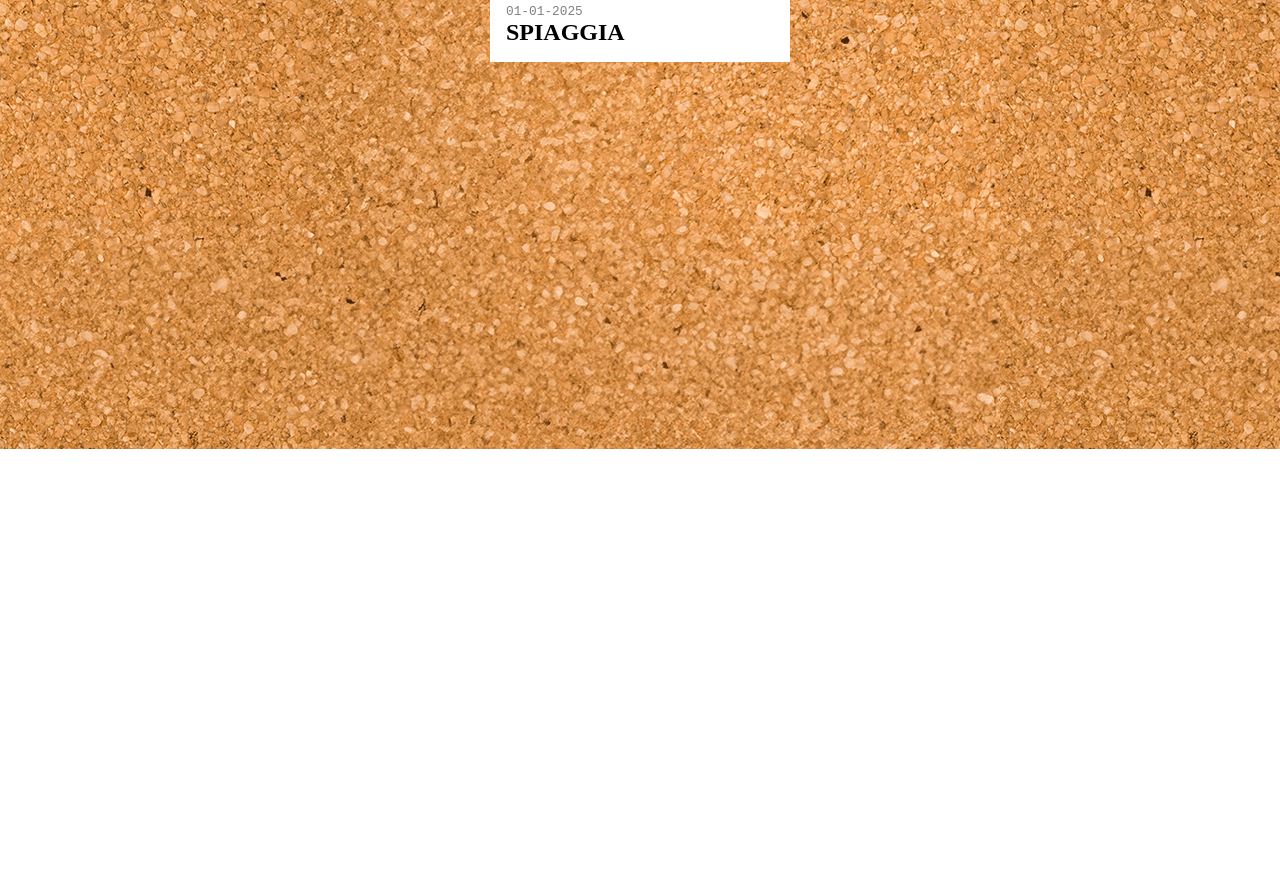
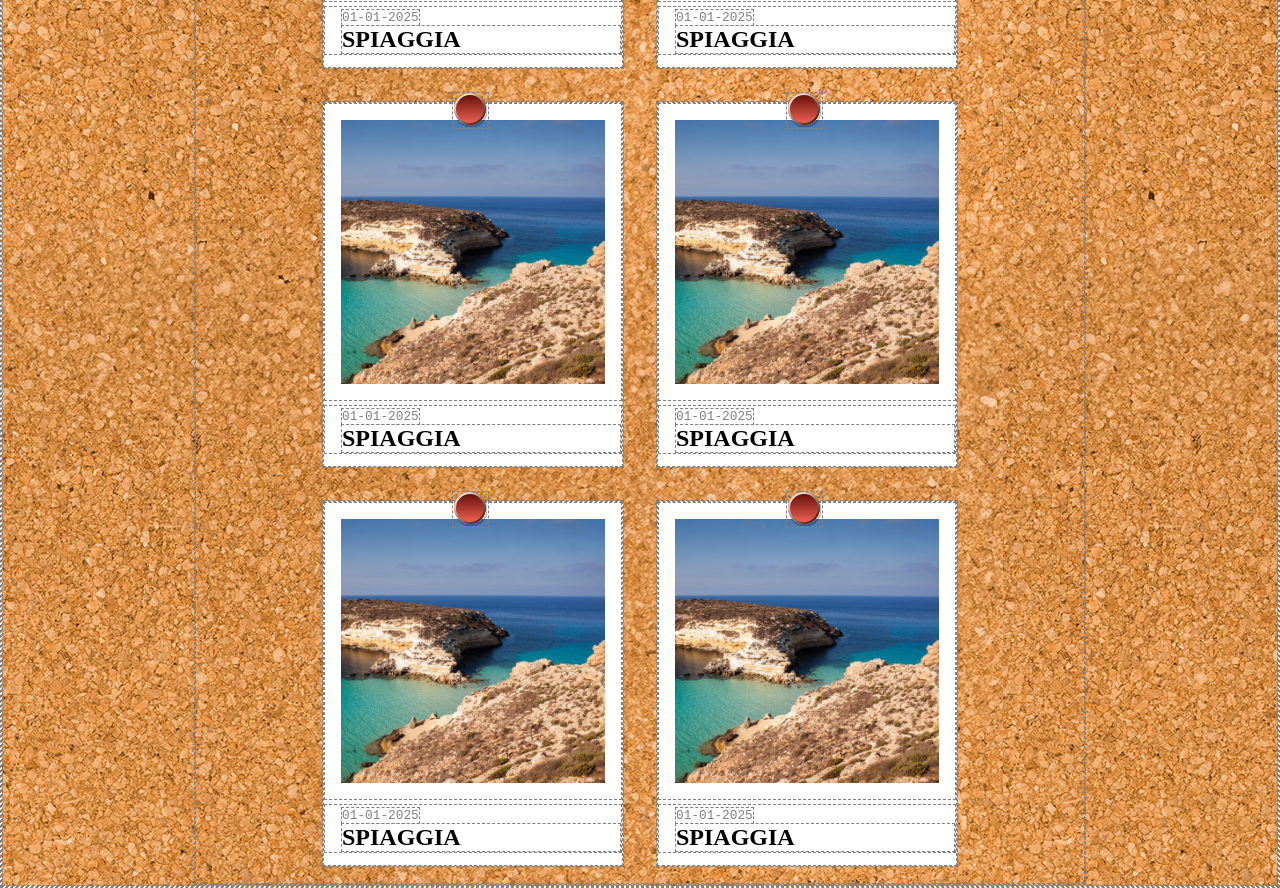
Before and after one commit to carlomagno-ale/js-photo-blog, a plain HTML site: page index.html in a window 1280 px wide. Shown: the part 506-1394 px from the top of the page. Before the commit the page ends 955 px from the top, so only its background shows below. Drawn offline with nearby package versions, Linux system fonts and the light colour scheme; a web font is replaced by a local one.

Commit message:
add pin and test other cards

```diff
--- a/assets/style.css
+++ b/assets/style.css
@@ -7,7 +7,7 @@
     padding: 0;
     margin: 0;
     box-sizing: border-box;
-    /*border: 1px dashed grey;*/
+    border: 1px dashed grey;
 }
 
 :root {
@@ -15,6 +15,7 @@
     --background-cards: white;
     --date-card: grey;
 }
+
 
 header {
 
@@ -38,14 +39,13 @@ main {
     background-image: url(./img/cork.png);
     display: flex;
     justify-content: center;
-    height: 100vh;
-
 }
 
 .container {
 
     display: flex;
     justify-content: center;
+    width: 70%;
 }
 
 .row {
@@ -53,17 +53,17 @@ main {
     flex-wrap: wrap;
     justify-content: center;
     display: flex;
+    margin-top: 2rem;
 }
 
 .col {
 
-    margin-inline: 1rem;
-    margin-top: 3rem;
-
+    margin: 1rem;
 }
 
 .card {
 
+    position: relative;
     width: 300px;
     height: 365px;
     background-color: var(--background-cards);
@@ -73,6 +73,18 @@ main {
         padding: 1rem;
     }
 }
+
+.pin {
+    position: absolute;
+    top: -3%;
+    left: 43%;
+    right: 0;
+    bottom: 0;
+    background-image: url(./img/pin.svg);
+    height: 37px;
+    width: 37px;
+}
+
 
 .title-card{
 
--- a/index.html
+++ b/index.html
@@ -34,17 +34,72 @@
       <div class="row">
 
         <div class="col">
-
           <div class="card">
+            <div class="pin"></div>
             <img src="./assets/img/foto-1.jpg" alt="spiaggia">
             <div class="title-card">
               <span>01-01-2025</span>
               <h2>Spiaggia</h2>
             </div>
+          </div>
+        </div>
 
+        <div class="col">
+          <div class="card">
+            <div class="pin"></div>
+            <img src="./assets/img/foto-1.jpg" alt="spiaggia">
+            <div class="title-card">
+              <span>01-01-2025</span>
+              <h2>Spiaggia</h2>
+            </div>
           </div>
+        </div>
 
+        <div class="col">
+          <div class="card">
+            <div class="pin"></div>
+            <img src="./assets/img/foto-1.jpg" alt="spiaggia">
+            <div class="title-card">
+              <span>01-01-2025</span>
+              <h2>Spiaggia</h2>
+            </div>
+          </div>
         </div>
+
+        <div class="col">
+          <div class="card">
+            <div class="pin"></div>
+            <img src="./assets/img/foto-1.jpg" alt="spiaggia">
+            <div class="title-card">
+              <span>01-01-2025</span>
+              <h2>Spiaggia</h2>
+            </div>
+          </div>
+        </div>
+
+        <div class="col">
+          <div class="card">
+            <div class="pin"></div>
+            <img src="./assets/img/foto-1.jpg" alt="spiaggia">
+            <div class="title-card">
+              <span>01-01-2025</span>
+              <h2>Spiaggia</h2>
+            </div>
+          </div>
+        </div>
+
+        <div class="col">
+          <div class="card">
+            <div class="pin"></div>
+            <img src="./assets/img/foto-1.jpg" alt="spiaggia">
+            <div class="title-card">
+              <span>01-01-2025</span>
+              <h2>Spiaggia</h2>
+            </div>
+          </div>
+        </div>
+
+
 
       </div>
 
```
